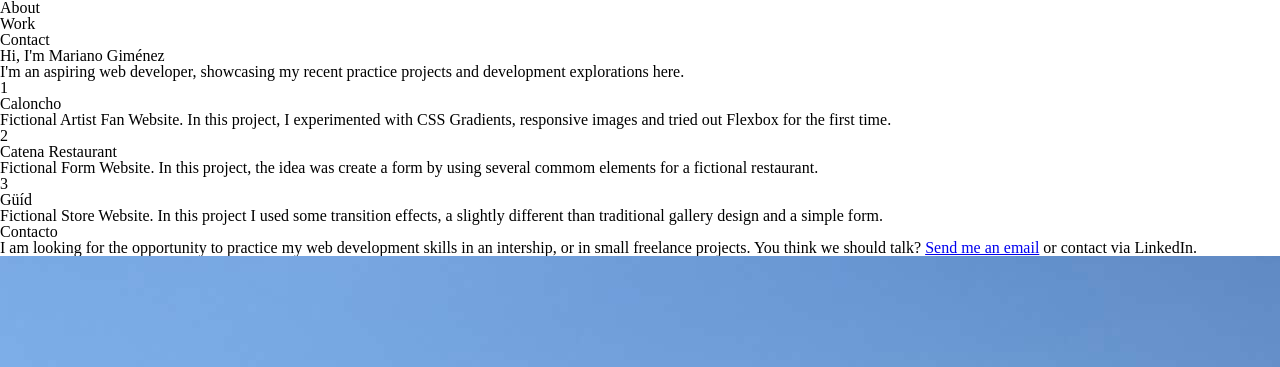
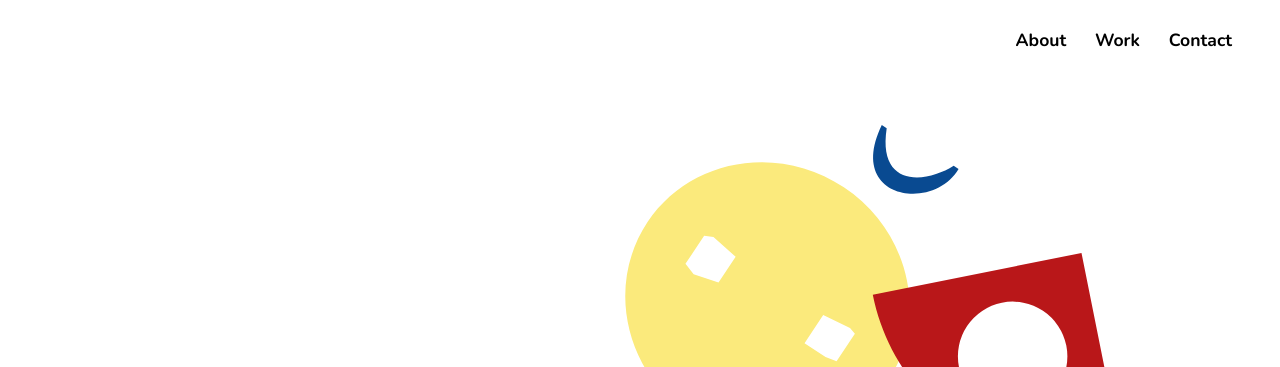
Before and after one commit to mariangz/portfolio, a plain HTML site: page index.html in a window 1280 px wide. Shown: the top 367 px of the page. Drawn offline with nearby package versions, Linux system fonts and the light colour scheme.

Commit message:
style: add ornament position

```diff
--- a/index.html
+++ b/index.html
@@ -21,15 +21,19 @@
     </nav>
   </header>
   <main>
-    <header class="about">
-      <h1>Hi, I'm Mariano Giménez</h1>
-      <p>I'm an aspiring web developer, showcasing my recent practice projects and development explorations here.</p>
-    </header>
+    <section class="welcome">
+      <div class="text">
+        <h1>Hi, I'm <span class="name">Mariano Giménez</span>.</h1>
+        <p>I'm an aspiring web developer, showcasing my recent practice projects and development explorations here.</p>
+      </div>
+      <img class="ornament" src="/images/header-ornament.svg" alt="ormament">
+    </section>
     <section class="work">
       <article>
         <h2>1</h2>
         <p>Caloncho</p>
-        <p>Fictional Artist Fan Website. In this project, I experimented with CSS Gradients, responsive images and tried
+        <p>Fictional Artist Fan Website. In this project, I experimented with CSS Gradients, responsive images and
+          tried
           out Flexbox for the first time. </p>
       </article>
       <article>
@@ -48,8 +52,10 @@
     <footer>
       <article class="contact">
         <h2>Contacto</h2>
-        <p>I am looking for the opportunity to practice my web development skills in an intership, or in small freelance
-          projects. You think we should talk? <a href="mailto:marianosgimenez@gmail.com">Send me an email</a> or contact
+        <p>I am looking for the opportunity to practice my web development skills in an intership, or in small
+          freelance
+          projects. You think we should talk? <a href="mailto:marianosgimenez@gmail.com">Send me an email</a> or
+          contact
           via LinkedIn.</p>
       </article>
       <img src="/images/foto.jpg" alt="foto de Mariano en el museo">
--- a/styles.css/style.css
+++ b/styles.css/style.css
@@ -13,5 +13,59 @@
 }
 
 body {
-  font scroll-behavior: smooth;
+  font-family: 'Nunito', sans-serif;
+  scroll-behavior: smooth;
 }
+
+
+header ul {
+  display: flex;
+  /* border: solid 2px red; */
+  justify-content: end;
+}
+
+nav {
+  margin-right: 3rem;
+  margin-top: 2rem;
+  font-weight: bold;
+  font-size: 1.1rem;
+}
+
+nav ul li+li {
+  margin-left: 1.8rem;
+
+}
+
+h1,
+p {
+  display: inline;
+}
+
+.welcome {
+  width: 100%;
+  height: 100vh;
+  /* border: solid 2px red; */
+  font-size: 3rem;
+  font-weight: 700;
+}
+
+.text {
+  width: 70%;
+  padding-top: 20rem;
+  position: relative;
+  line-height: 1.5;
+  margin-left: 11rem;
+}
+
+.name {
+  color: var(--main-green);
+}
+
+.ornament {
+  height: 500px;
+  width: 500px;
+  position: absolute;
+  bottom: 16rem;
+  left: 39rem;
+  z-index: -1;
+}
```
